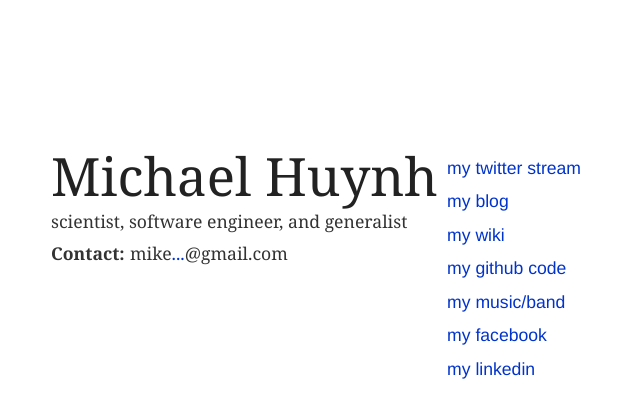
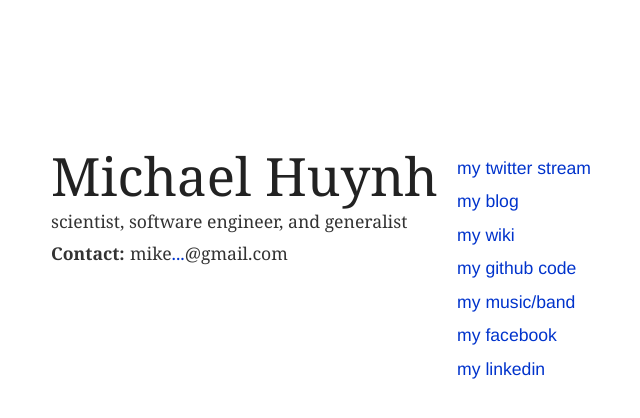
Before and after one commit to mikexstudios/mikexstudios.github.com, a Jekyll site: the page built from index.html, in a window 1280 px wide. Shown: the top 418 px of the page, without its empty margins (299-939 px from the left). Built offline with Jekyll 4.4.1, drawn with Linux system fonts in a browser that asks for light colours.

Commit message:
Removing negative margin since that cases issues with some browsers.

```diff
--- a/_sass/screen.sass
+++ b/_sass/screen.sass
@@ -41,15 +41,15 @@
     margin: 0 auto
     //min-width: $content_width
     //max-width: $container_width
-    padding: 0 25px
+    padding: 0 50px 0 10px
 
 body#index
   #container
-    width: 480px
+    width: 540px
     margin-top: 150px
   #header
     float: left
-    margin-left: -50px
+    //margin-left: -50px
     //margin-right: 35px
     font-family: $serif_font
     +clearfix
--- a/css/screen.css
+++ b/css/screen.css
@@ -1491,11 +1491,11 @@
   color: #111111;
 }
 
-/* line 34, ../sass/screen.sass */
+/* line 34, ../_sass/screen.sass */
 body {
   font-size: 1.1em;
 }
-/* line 36, ../sass/screen.sass */
+/* line 36, ../_sass/screen.sass */
 body a, body a:link, body a:visited {
   text-decoration: none;
   color: #0033cc;
@@ -1504,21 +1504,20 @@
 body a:hover, body a:link:hover, body a:visited:hover {
   text-decoration: underline;
 }
-/* line 40, ../sass/screen.sass */
+/* line 40, ../_sass/screen.sass */
 body #container {
   margin: 0 auto;
-  padding: 0 25px;
-}
-
-/* line 47, ../sass/screen.sass */
+  padding: 0 50px 0 10px;
+}
+
+/* line 47, ../_sass/screen.sass */
 body#index #container {
-  width: 480px;
+  width: 540px;
   margin-top: 150px;
 }
-/* line 50, ../sass/screen.sass */
+/* line 50, ../_sass/screen.sass */
 body#index #header {
   float: left;
-  margin-left: -50px;
   font-family: Georgia, Times, Times New Roman, serif;
   overflow: hidden;
   display: inline-block;
@@ -1527,26 +1526,26 @@
 body#index #header {
   display: block;
 }
-/* line 56, ../sass/screen.sass */
+/* line 56, ../_sass/screen.sass */
 body#index #header h1 {
   margin: 0;
   margin-bottom: 0.1em;
 }
-/* line 59, ../sass/screen.sass */
+/* line 59, ../_sass/screen.sass */
 body#index #header p {
   margin-bottom: 0.3em;
 }
-/* line 62, ../sass/screen.sass */
+/* line 62, ../_sass/screen.sass */
 body#index #header dl dt {
   float: left;
   margin-right: 0.3em;
 }
-/* line 66, ../sass/screen.sass */
+/* line 66, ../_sass/screen.sass */
 body#index #content {
   float: right;
   margin-top: 5px;
 }
-/* line 69, ../sass/screen.sass */
+/* line 69, ../_sass/screen.sass */
 body#index #content ul {
   list-style: none;
   margin: 0;
@@ -1558,7 +1557,7 @@
   list-style-type: none;
   margin-left: 0px;
 }
-/* line 73, ../sass/screen.sass */
+/* line 73, ../_sass/screen.sass */
 body#index #content ul li {
   margin-bottom: 0.4em;
 }
```
